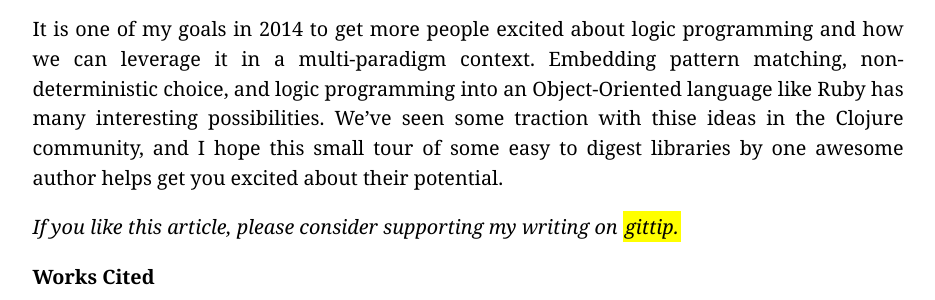
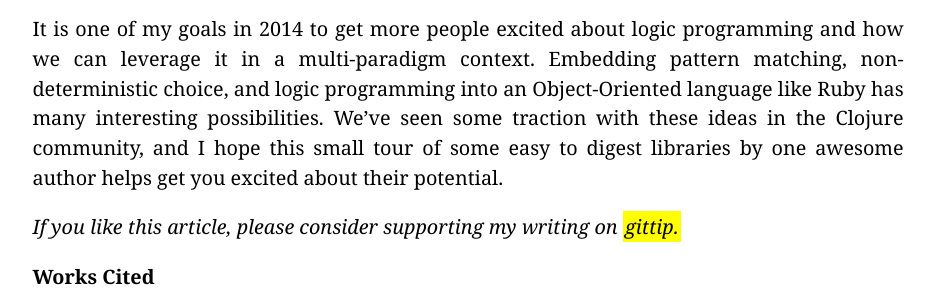
Before and after one commit to mrb/mrb.github.com, a Jekyll site: the page built from _posts/2014-01-01-a-taste-of-logic-programming-in-ruby.markdown, in a window 1280 px wide and 900 px high, scrolled down 4679 px. Shown: the part 294-594 px from the top of the window, without its empty margins (172-1107 px from the left). Built offline with Jekyll 4.4.1, drawn with Linux system fonts in a browser that asks for light colours; Markdown is read by kramdown in place of the engine named in the settings; comment, search, counter and statistics services are not loaded; some of the changed text lies outside the part shown.

Commit message:
Spelling

```diff
--- a/_posts/2014-01-01-a-taste-of-logic-programming-in-ruby.markdown
+++ b/_posts/2014-01-01-a-taste-of-logic-programming-in-ruby.markdown
@@ -10,7 +10,7 @@ other: true
 
 In getting recently re-obsessed with Logic Programming and its relationship to the future of both programming and computation (with a healthy dose of obsession for its history, of course), I recalled coming across a few relevant Ruby libraries last year that I wanted to write up a bit after playing with them here and there. I was interested in seeing some small implementations of <a href="http://en.wikipedia.org/wiki/Unification_(computer_science)">unification algorithms</a> and logic programming systems, and bingo, I came across that and more in one person's unassuming profile.
 
-GitHub user <a href="https://github.com/jimwise">jimwise</a> who apparently is in the general part of the world as me but I have no idea who he is (the internet is awesome) has a trio of libraries that implement unification a la Ehud & Shapiro, a small nondeterministic programming library that utilizes Ruby's `callcc` functionality, and a small Prolog system also influenced by **The Art of Prolog**. Since most systems you see that tackle these problems are written in Scheme, Pascal, Haskell, etc, it was nice for me to see them in Ruby, which for better or worse is still very much my code *lingua franca*.
+GitHub user <a href="https://github.com/jimwise">jimwise</a> who apparently is in the general part of the world as me but I have no idea who he is (the Internet is awesome) has a trio of libraries that implement unification a la Ehud & Shapiro, a small nondeterministic programming library that utilizes Ruby's `callcc` functionality, and a small Prolog system also influenced by **The Art of Prolog**. Since most systems you see that tackle these problems are written in Scheme, Pascal, Haskell, etc, it was nice for me to see them in Ruby, which for better or worse is still very much my code *lingua franca*.
 
 This post is a quick overview of what each of these libraries can do, and I encourage you to check them out if you're curious about what bringing features of other languages to Ruby can look like, or even if you're just interested in language implementation details in general.
 
@@ -144,7 +144,7 @@ The author's decision to put tracing in is absolutely awesome! We can see how th
 
 ### In Conclusion
 
-It is one of my goals in 2014 to get more people excited about logic programming and how we can leverage it in a multi-paradigm context. Embedding pattern matching, non-deterministic choice, and logic programming into an Object-Oriented language like Ruby has many interesting possibilities. We've seen some traction with thise ideas in the Clojure community, and I hope this small tour of some easy to digest libraries by one awesome author helps get you excited about their potential.
+It is one of my goals in 2014 to get more people excited about logic programming and how we can leverage it in a multi-paradigm context. Embedding pattern matching, non-deterministic choice, and logic programming into an Object-Oriented language like Ruby has many interesting possibilities. We've seen some traction with these ideas in the Clojure community, and I hope this small tour of some easy to digest libraries by one awesome author helps get you excited about their potential.
 
 *If you like this article, please consider supporting my writing on <a href="https://www.gittip.com/mrb_bk/">gittip.</a>*
 
```
Also changed, not shown: other parts of _posts/2014-01-01-a-taste-of-logic-programming-in-ruby.markdown (+1 -1 lines).
